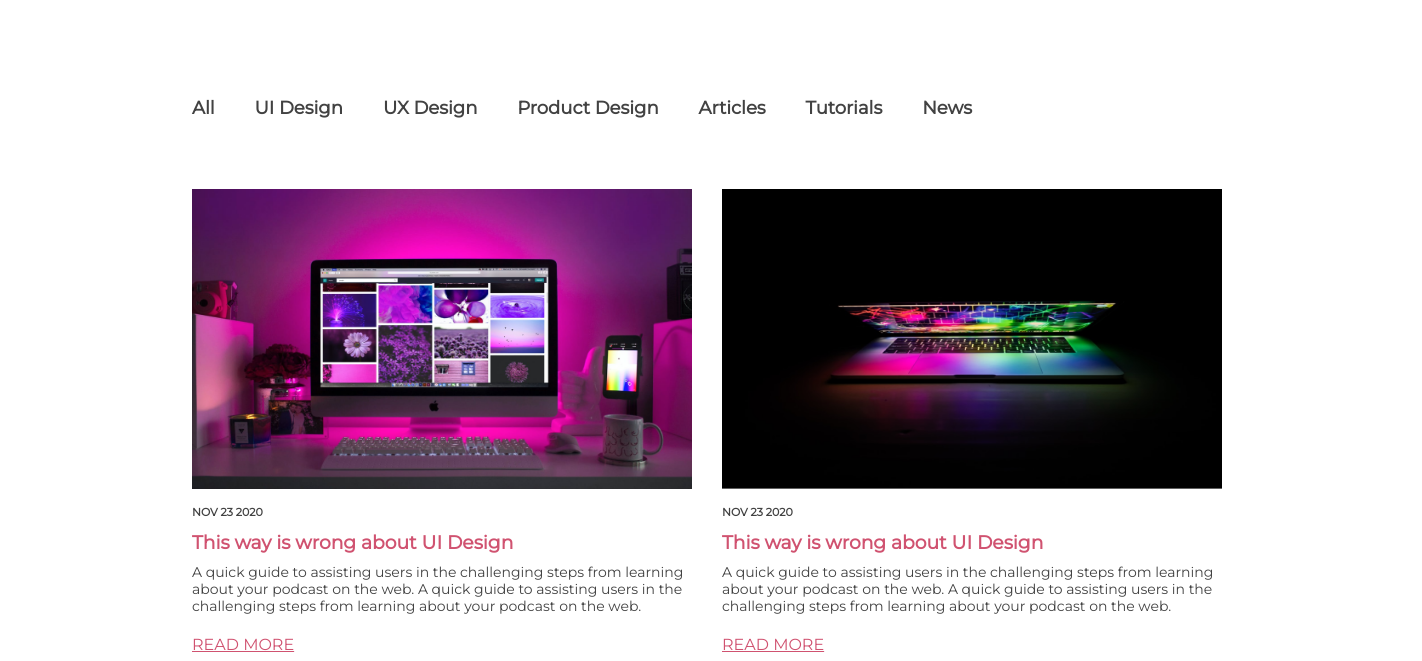
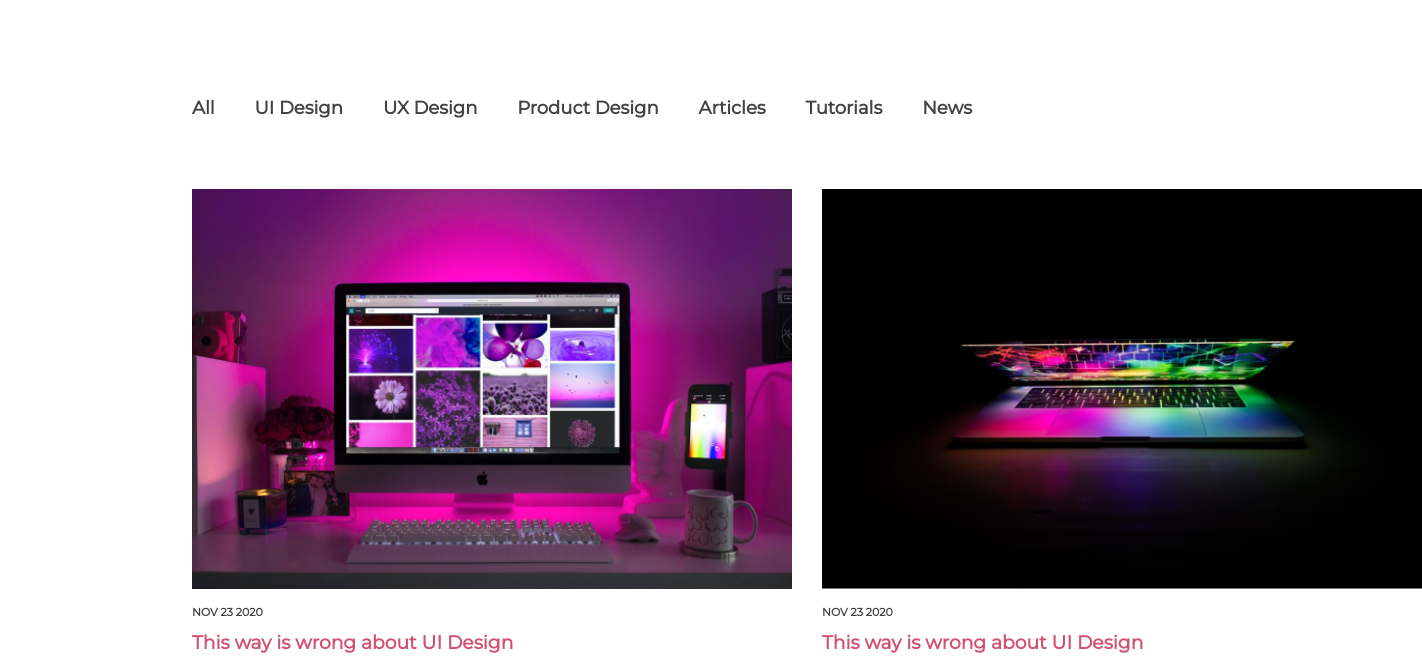
Before and after one commit to IbrahimBooz/zeppins, a plain HTML site: page index.html in a window 1280 px wide. Shown: the part 550-1211 px from the top of the page, 1422 px wide, since content can reach past the window. Drawn offline with nearby package versions, Linux system fonts and the light colour scheme.

Commit message:
Add files via upload

```diff
--- a/style.css
+++ b/style.css
@@ -323,6 +323,9 @@
 .footer img {
     margin-left: 35%;
 }
+.about-content-card-img img{
+width: 600px;
+height: 400px;}
 
 @media screen and (max-width:1200px) {
     body {
```
